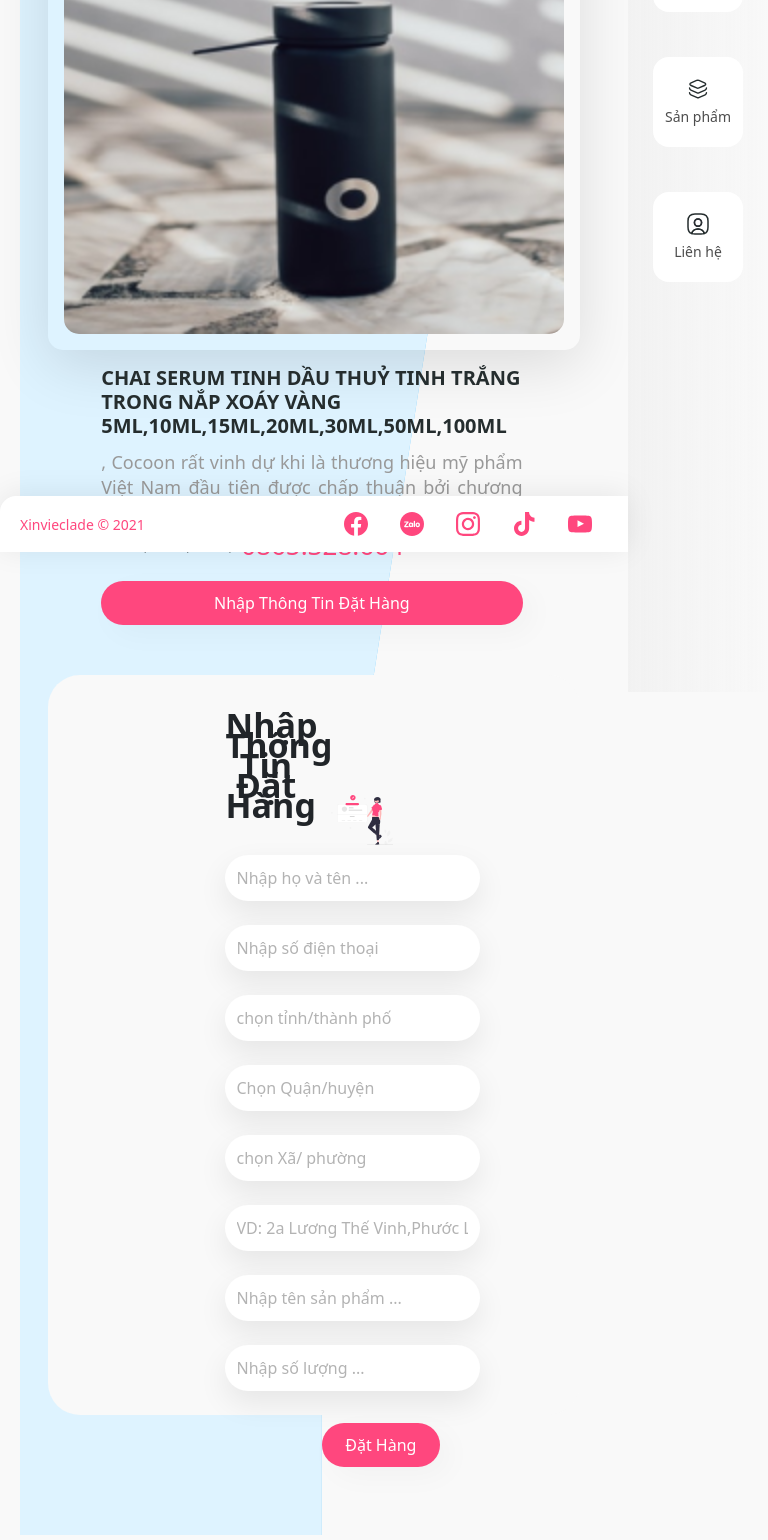
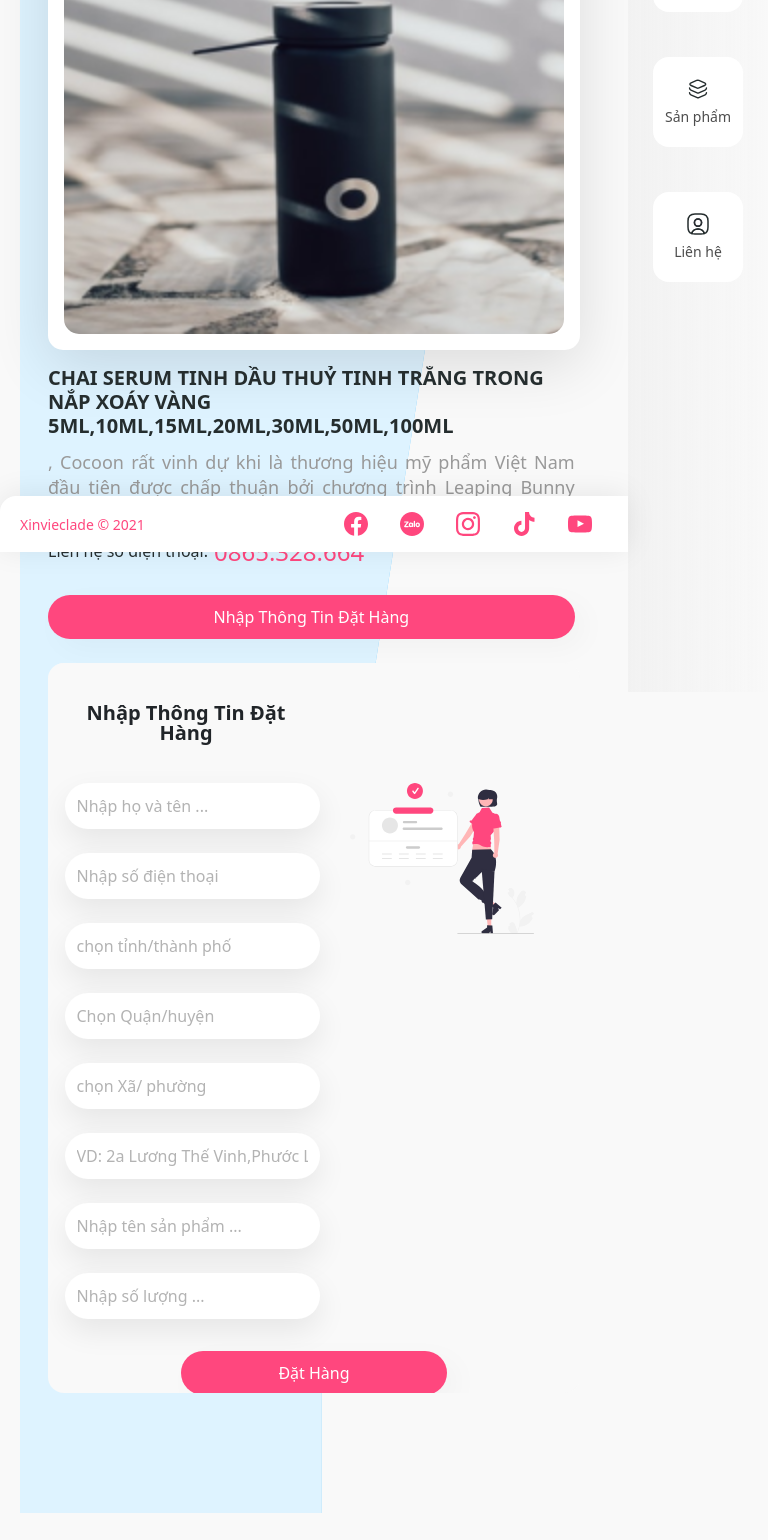
Before and after one commit to trminhphu79/antam-ecommerc, a React (Create React App) app: page /product/181e in a window 768 px wide. Shown: the part 248-1788 px from the top of the page. Built offline with nearby package versions, Linux system fonts and the light colour scheme.

Commit message:
update form detail product
fix bug form detail product

```diff
--- a/src/app/page/common/listProduct/listProduct.scss
+++ b/src/app/page/common/listProduct/listProduct.scss
@@ -40,8 +40,8 @@
           height: 3.2rem;
           line-height: 3.2rem;
           margin-right: 0.8rem;
-          display:-webkit-box;
-          -webkit-line-clamp:1;
+          display: -webkit-box;
+          -webkit-line-clamp: 1;
           -webkit-box-orient: vertical;
           overflow: hidden;
           text-overflow: ellipsis;
@@ -82,12 +82,16 @@
 
 // Tablet: width >= 740px and width < 1024px
 @media (min-width: 46.25em) and (max-width: 63.9375em) {
-  .product-item .wrapper-item {
-    & .content {
-      margin-top: 0;
-      & div {
-        flex-direction: column;
-        align-items: unset !important;
+  .product-item {
+    padding: 0 1.4rem;
+    & .wrapper-item {
+      margin: 1.4rem 0;
+      & .content {
+        margin-top: 0;
+        & div {
+          flex-direction: column;
+          align-items: unset !important;
+        }
       }
     }
   }
--- a/src/app/page/common/pagination/pagination.scss
+++ b/src/app/page/common/pagination/pagination.scss
@@ -2,15 +2,16 @@
   display: flex;
   justify-content: center;
   align-items: center;
-  margin-top: 1rem;
+  margin-top: 3rem;
   &-item {
-    width: 5rem;
-    height: 5rem;
+    width: 4.5rem;
+    height: 4.5rem;
     display: flex;
     justify-content: center;
     align-items: center;
     cursor: pointer;
     border-radius: 1rem;
+    transition: 0.15s;
     &.active {
       background-color: var(--primary-color);
       & .pagination-link {
--- a/src/app/page/common/toasts/toasts.scss
+++ b/src/app/page/common/toasts/toasts.scss
@@ -16,7 +16,7 @@
   top: 10rem;
   right: 1rem;
   .toast-box {
-    margin-bottom: 1rem;
+    margin-bottom: 1.6rem;
     padding: 2.6rem 3rem;
     padding-right: 4rem;
     font-size: 2.6rem;
@@ -41,7 +41,13 @@
       font-size: 1.8rem;
       color: #888;
       margin-top: 6px;
-      line-height: 1.5;
+      line-height: 1.5rem;
+    }
+    &__close {
+      font-size: 2.8rem;
+      margin-left: 1.4rem;
+      color: #888;
+      cursor: pointer;
     }
     &__countdown {
       position: absolute;
@@ -84,6 +90,56 @@
     }
   }
 }
+
+
+
+/* Responsive */
+
+// Mobile: width < 740px
+@media (max-width: 46.1875em) {
+  .toasts {
+    .toast-box {
+      margin-bottom: 1.4rem;
+      padding: 2.2rem 2.6rem;
+      padding-right: 3.6rem;
+      font-size: 2.2rem;
+      &__content {
+        margin-left: 1.6rem;
+      }
+      &__title {
+        font-size: 1.8rem;
+      }
+      &__msg {
+        font-size: 1.4rem;
+        margin-top: 5.6px;
+      }
+    }
+  }
+}
+
+// Tablet: width >= 740px and width < 1024px
+@media (min-width: 46.25em) and (max-width: 63.9375em) {
+  .toasts {
+    .toast-box {
+      margin-bottom: 1.6rem;
+      padding: 2.4rem 2.8rem;
+      padding-right: 3.8rem;
+      font-size: 2.4rem;
+      &__content {
+        margin-left: 1.8rem;
+      }
+      &__title {
+        font-size: 2rem;
+      }
+      &__msg {
+        font-size: 1.6rem;
+        margin-top: 5.8px;
+      }
+    }
+  }
+}
+
+
 
 @keyframes count-down {
   0% {
--- a/src/app/page/contact/Contact.scss
+++ b/src/app/page/contact/Contact.scss
@@ -9,7 +9,7 @@
   }
   &__desc {
     margin: 0;
-    font-size: 4.6rem;
+    font-size: 4rem;
     font-weight: 900;
     color: #333333;
   }
--- a/src/app/page/productDetail/productContent/productContent.scss
+++ b/src/app/page/productDetail/productContent/productContent.scss
@@ -5,6 +5,7 @@
   margin-bottom: 47px;
   & .image {
     & .wrapper {
+      background: #fff;
       width: calc(100% - 4rem);
       border-radius: 3rem;
       box-shadow: 0px 15px 60px 0px #0000001f;
@@ -26,7 +27,13 @@
       }
     }
     & h2 {
-      font-size: 4.8rem;
+      font-size: 3.4rem;
+      display:-webkit-box;
+      -webkit-line-clamp:5;
+      -webkit-box-orient: vertical;
+      overflow: hidden;
+      text-overflow: ellipsis;
+      word-break: break-word;
       font-weight: bold;
       color: #252d2e;
       margin: 1.2rem 0;
@@ -39,13 +46,13 @@
       margin: 1.2rem 0;
     }
     & h4 {
-      font-size: 1.4rem;
+      font-size: 1.6rem;
       color: #252d2e;
       display: flex;
       align-items: center;
-      line-height: 1.4rem;
       & span {
-        font-size: 2.6rem;
+        margin-left: 0.6rem;
+        font-size: 2.4rem;
         color: var(--primary-color);
       }
     }
@@ -75,9 +82,9 @@
     }
     & .content {
       width: 80%;
-      margin: 0 auto 2.6rem;
+      margin: 0 auto 8rem;
       & h2 {
-        margin: 1.6rem 0 1.2rem;
+        margin: 2rem 0 1.2rem;
         font-size: 2rem;
       }
       & .wrapper a {
@@ -102,6 +109,8 @@
       }
     }
     & .content {
+      width: unset;
+      margin: unset;
       & h2 {
         margin: 1.6rem 0 1.2rem;
         font-size: 2rem;
--- a/src/app/page/productDetail/productForm/productForm.scss
+++ b/src/app/page/productDetail/productForm/productForm.scss
@@ -65,14 +65,23 @@
 /* Reponsive */
 
 @media (max-width: 991px) {
+  #form-section {
+    overflow: hidden;
+    border-radius: 1.6rem;
     .product-form {
-    position: relative;
       width: 100%;
       padding: 0 10px;
-    & .image .wrapper .btn {
-      width: 348px;
+      & .image .wrapper {
+        position: relative;
+        & .btn {
+          width: 70%;
           position: absolute;
-      bottom: -5.2rem;
+          left: 25%;
+          bottom: -2.2rem;
+        }
+      }
+      & form .input-group label {
+        margin-bottom: 0.6rem;
       }
     }
 
@@ -80,11 +89,21 @@
       width: 100%;
     }
   }
+}
 
 @media (max-width: 768px) {
+  #form-section {
     .product-form {
+      position: relative;
       width: 100%;
       margin-bottom: 5rem;
+      & .image .wrapper {
+        position: unset;
+        & .btn {
+          bottom: -5.2rem;
+          width: 50%;
+        }
+      }
     }
 
     .product-form .image .wrapper img {
@@ -101,3 +120,4 @@
       display: none;
     }
   }
+}
--- a/src/app/page/utils/createToast.js
+++ b/src/app/page/utils/createToast.js
@@ -27,6 +27,7 @@ export const CreateToast = (state, timeOut, message) => {
         <h3 class="toast-box__title">${stateToasts[state].title}</h3>
         <p class="toast-box__msg">${message || stateToasts[state].msg}</p>
     </span>
+    <span class="toast-box__close">&times;</span>
     <span class="toast-box__countdown"></span>
     `
 
@@ -36,7 +37,14 @@ export const CreateToast = (state, timeOut, message) => {
         toast.classList.add('hide');
     }, timeOut)
 
-    setTimeout(()=> {
+    const timeoutId = setTimeout(()=> {
         toast.remove()
     }, timeOut + 1300);
+
+    toast.onclick = e => {
+        if(e.target.closest('.toast-box__close')) {
+            toast.remove();
+            clearTimeout(timeoutId);
+        }
+    }
 }
```
Lines whose indentation alone changed are shown as unchanged.
